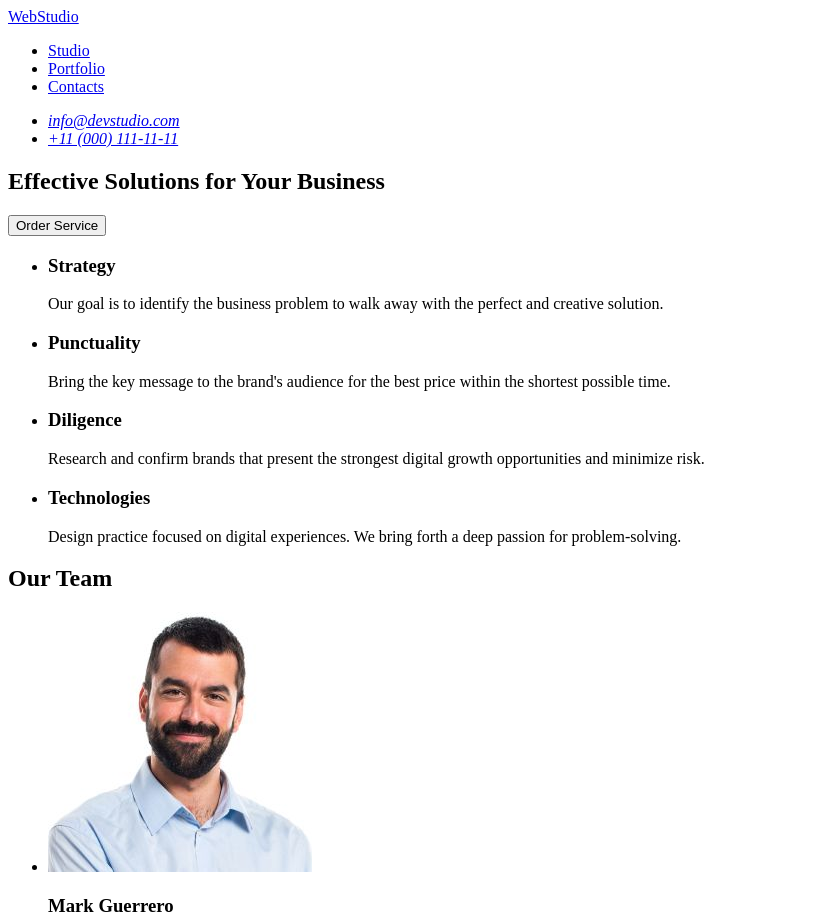
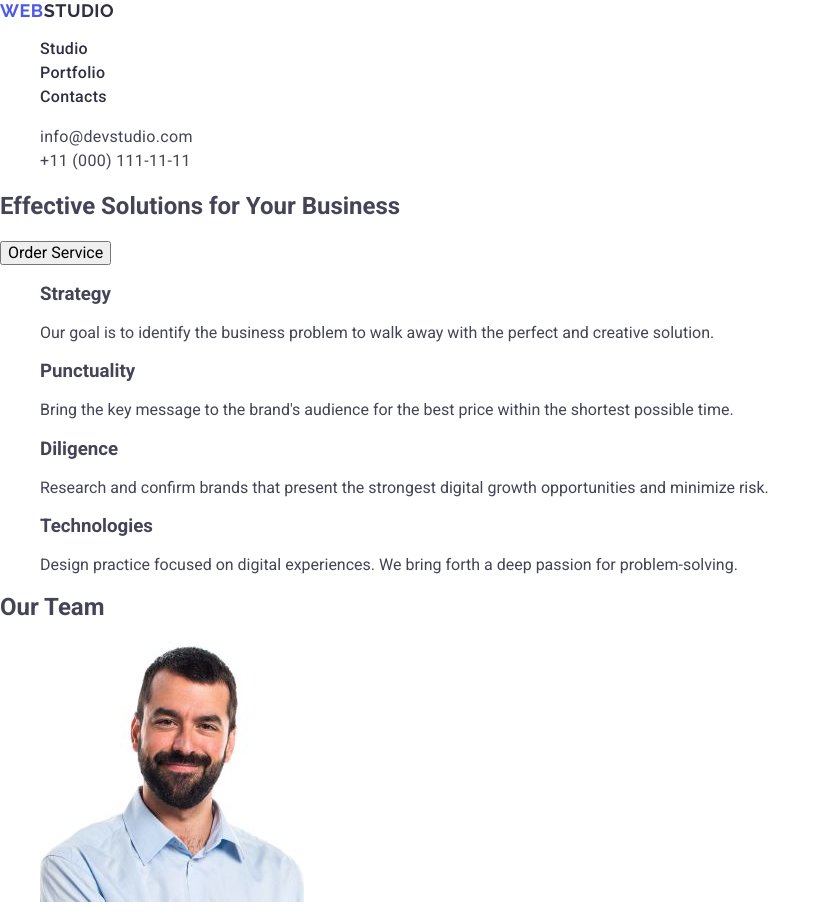
Before and after one commit to VKarpina/goit-markup-hw-02, a plain HTML site: page index.html in a window 1280 px wide. Shown: the top 920 px of the page, without its empty margins (0-831 px from the left). Drawn offline with nearby package versions, Linux system fonts and the light colour scheme.

Commit message:
add styles header

```diff
--- /dev/null
+++ b/css/styles.css
@@ -0,0 +1,65 @@
+body {
+  font-family: 'Roboto', sans-serif;
+  color: #434455;
+  background-color: #fff;
+}
+
+ul,
+ol {
+  list-style-type: none;
+}
+
+a {
+  text-decoration: none;
+}
+
+.logo {
+  font-family: 'Raleway', sans-serif;
+  font-weight: 700;
+  font-size: 18px;
+  line-height: 1.17;
+  letter-spacing: 0.03em;
+  text-transform: uppercase;
+  color: #4d5ae5;
+}
+
+.header-logo .logo-part {
+  color: #2e2f42;
+}
+
+.nav-link {
+  font-weight: 500;
+  font-size: 16px;
+  line-height: 1.5;
+  letter-spacing: 0.02em;
+  color: #2e2f42;
+}
+
+.nav-link:hover,
+.nav-link:focus {
+  color: #404bbf;
+}
+
+.address {
+  font-style: normal;
+}
+
+.address-link {
+  font-size: 16px;
+  line-height: 1.5;
+  letter-spacing: 0.02em;
+  color: #434455;
+}
+
+.address-link:hover,
+.address-link:focus {
+  color: #404bbf;
+}
+
+.page-footer {
+  background-color: #2e2f42;
+}
+
+.footer-logo .logo-part {
+  color: #f4f4fd;
+}
--- a/index.html
+++ b/index.html
@@ -4,22 +4,49 @@
     <meta charset="UTF-8" />
     <meta name="viewport" content="width=device-width, initial-scale=1.0" />
     <title>WebStudio</title>
+    <link
+      rel="stylesheet"
+      href="https://cdnjs.cloudflare.com/ajax/libs/modern-normalize/2.0.0/modern-normalize.min.css"
+      integrity="sha512-4xo8blKMVCiXpTaLzQSLSw3KFOVPWhm/TRtuPVc4WG6kUgjH6J03IBuG7JZPkcWMxJ5huwaBpOpnwYElP/m6wg=="
+      crossorigin="anonymous"
+      referrerpolicy="no-referrer"
+    />
+
+    <link rel="preconnect" href="https://fonts.googleapis.com" />
+    <link rel="preconnect" href="https://fonts.gstatic.com" crossorigin />
+    <link
+      href="https://fonts.googleapis.com/css2?family=Raleway:wght@700&family=Roboto:wght@400;500;700&display=swap"
+      rel="stylesheet"
+    />
+    <link rel="stylesheet" href="./css/styles.css" />
   </head>
   <body>
     <!-- #region header -->
-    <header>
-      <nav>
-        <a href="./index.html">WebStudio</a>
-        <ul>
-          <li><a href="./index.html">Studio</a></li>
-          <li><a href="#">Portfolio</a></li>
-          <li><a href="#">Contacts</a></li>
+    <header class="page-header">
+      <nav class="header-nav">
+        <a class="logo header-logo" href="./index.html"
+          >Web<span class="logo-part">Studio</span>
+        </a>
+        <ul class="nav-list">
+          <li class="nav-item">
+            <a class="nav-link" href="./index.html">Studio</a>
+          </li>
+          <li class="nav-item"><a class="nav-link" href="#">Portfolio</a></li>
+          <li class="nav-item"><a class="nav-link" href="#">Contacts</a></li>
         </ul>
       </nav>
-      <address>
-        <ul>
-          <li><a href="mailto:info@devstudio.com">info@devstudio.com</a></li>
-          <li><a href="tel:+110001111111">+11 (000) 111-11-11</a></li>
+      <address class="address">
+        <ul class="address-list">
+          <li class="address-item">
+            <a class="address-link" href="mailto:info@devstudio.com"
+              >info@devstudio.com</a
+            >
+          </li>
+          <li class="address-item">
+            <a class="address-link" href="tel:+110001111111"
+              >+11 (000) 111-11-11</a
+            >
+          </li>
         </ul>
       </address>
     </header>
@@ -28,8 +55,8 @@
     <main>
       <!-- #region hero -->
       <section>
-        <h1>Effective Solutions for Your Business</h1>
-        <button type="button">Order Service</button>
+        <h1 class="">Effective Solutions for Your Business</h1>
+        <button class="btn" type="button">Order Service</button>
       </section>
       <!-- #endregion hero -->
       <!-- #region section 1 -->
@@ -117,8 +144,10 @@
     </main>
     <!-- #endregion main -->
     <!-- #region footer -->
-    <footer>
-      <a href="./index.html">WebStudio</a>
+    <footer class="page-footer">
+      <a class="logo footer-logo" href="./index.html"
+        >Web<span class="logo-part">Studio</span>
+      </a>
       <p>
         Increase the flow of customers and sales for your business with digital
         marketing & growth solutions.
```
